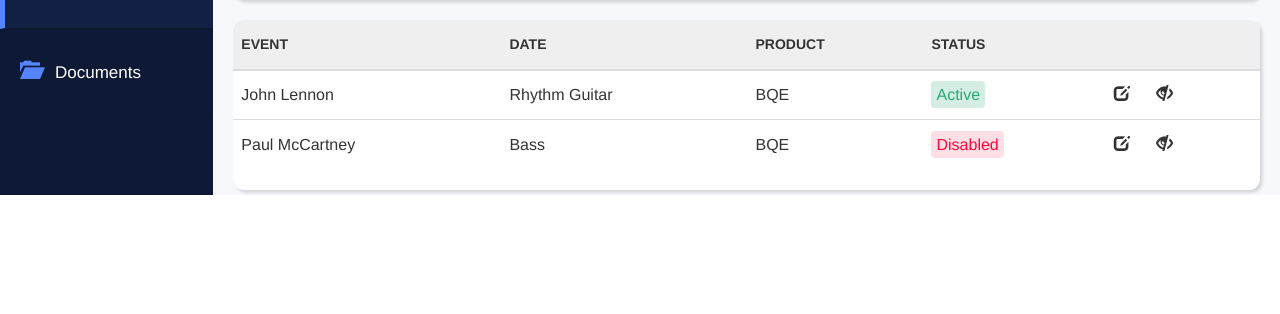
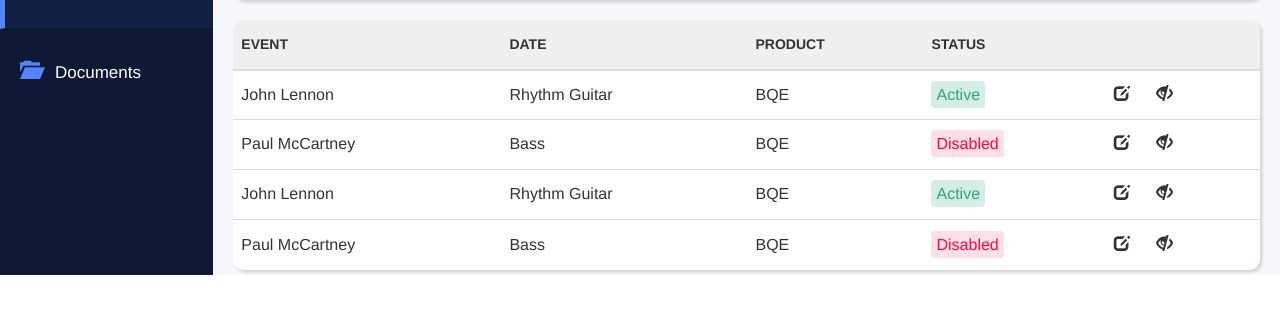
Before and after one commit to aijazahmadwani/front-end-web-development, a plain HTML site: page Components/dashboard/index.html in a window 1280 px wide. Shown: the part 224-538 px from the top of the page. Drawn offline with nearby package versions, Linux system fonts and the light colour scheme.

Commit message:
update index.html

```diff
--- a/Components/dashboard/index.html
+++ b/Components/dashboard/index.html
@@ -22,7 +22,7 @@
 
 </head>
 
-<body class="home">
+<body >
     <div class="container-fluid display-table">
         <div class="row display-table-row">
             <div class="col-md-2 col-sm-1 hidden-xs display-table-cell v-align box" id="navigation">
@@ -153,6 +153,21 @@
                                     <td>BQE</td>
                                     <td> <span class="status disabled">Disabled</span> </td>
                                     <td class="edit-column"><span class="glyphicon glyphicon-edit" area-hidden="true" title="edit"></span>&nbsp; &nbsp; &nbsp; <span class="glyphicon glyphicon-eye-close" area-hidden="true" title="disable"></span></td>
+                                </tr><tr>
+                                    <td>John Lennon</td>
+                                    <td>Rhythm Guitar</td>
+                                    <td>BQE</td>
+                                    <td> <span class="status active">Active</span> </td>
+                                    <td class="edit-column"><span class="glyphicon glyphicon-edit" area-hidden="true" title="edit"></span>&nbsp; &nbsp; &nbsp; <span class="glyphicon glyphicon-eye-close" area-hidden="true" title="disable"></span></td>
+                                </tr>
+
+
+                                <tr>
+                                    <td>Paul McCartney</td>
+                                    <td>Bass</td>
+                                    <td>BQE</td>
+                                    <td> <span class="status disabled">Disabled</span> </td>
+                                    <td class="edit-column"><span class="glyphicon glyphicon-edit" area-hidden="true" title="edit"></span>&nbsp; &nbsp; &nbsp; <span class="glyphicon glyphicon-eye-close" area-hidden="true" title="disable"></span></td>
                                 </tr>
 
                             </tbody>
--- a/Components/dashboard/style.css
+++ b/Components/dashboard/style.css
@@ -210,6 +210,9 @@ tbody tr:hover {
     background-color: #f3f6fd !important;
 }
 
+table{
+    margin-bottom: 0px !important;
+}
 table td {
     height: 50px;
     vertical-align: middle !important;
```
